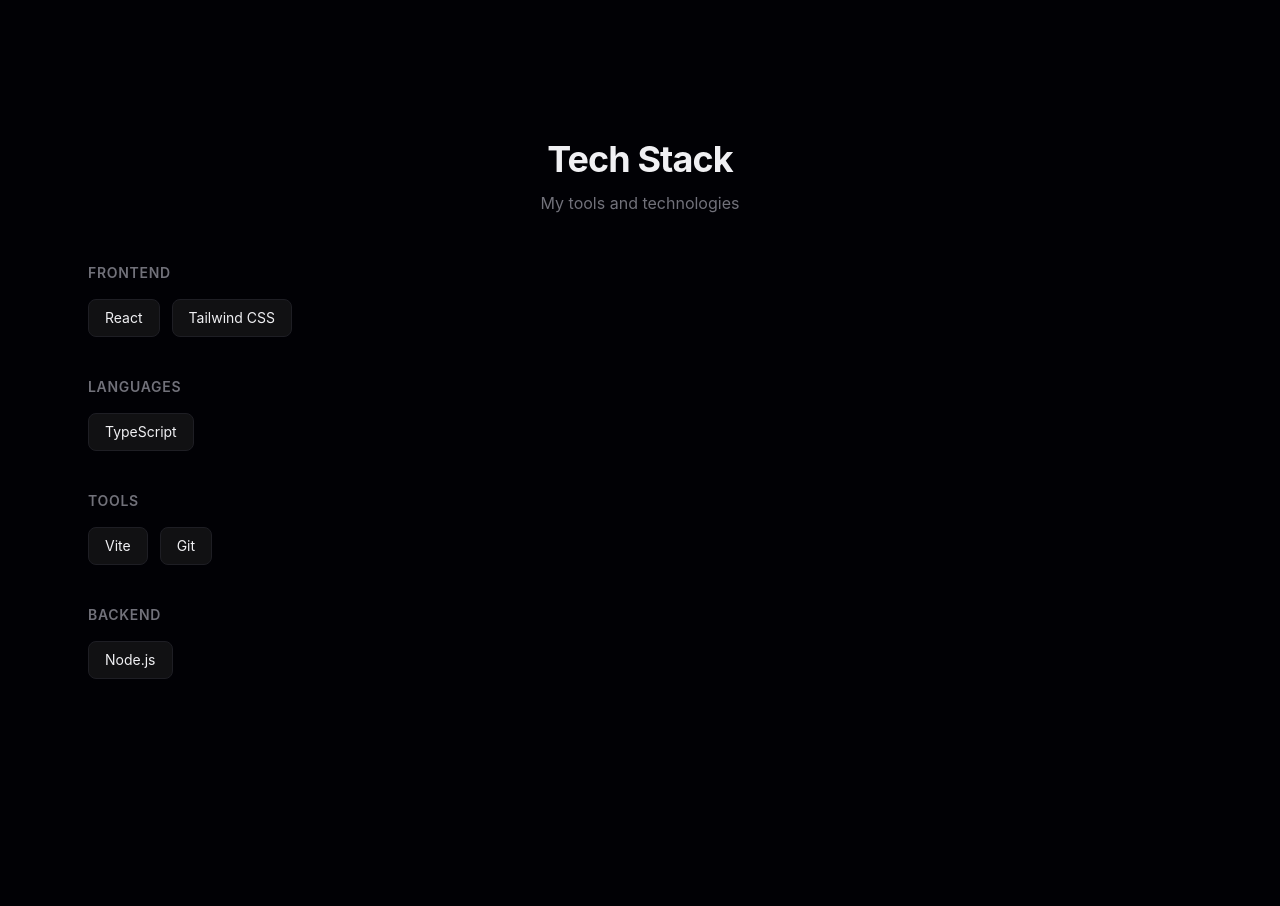
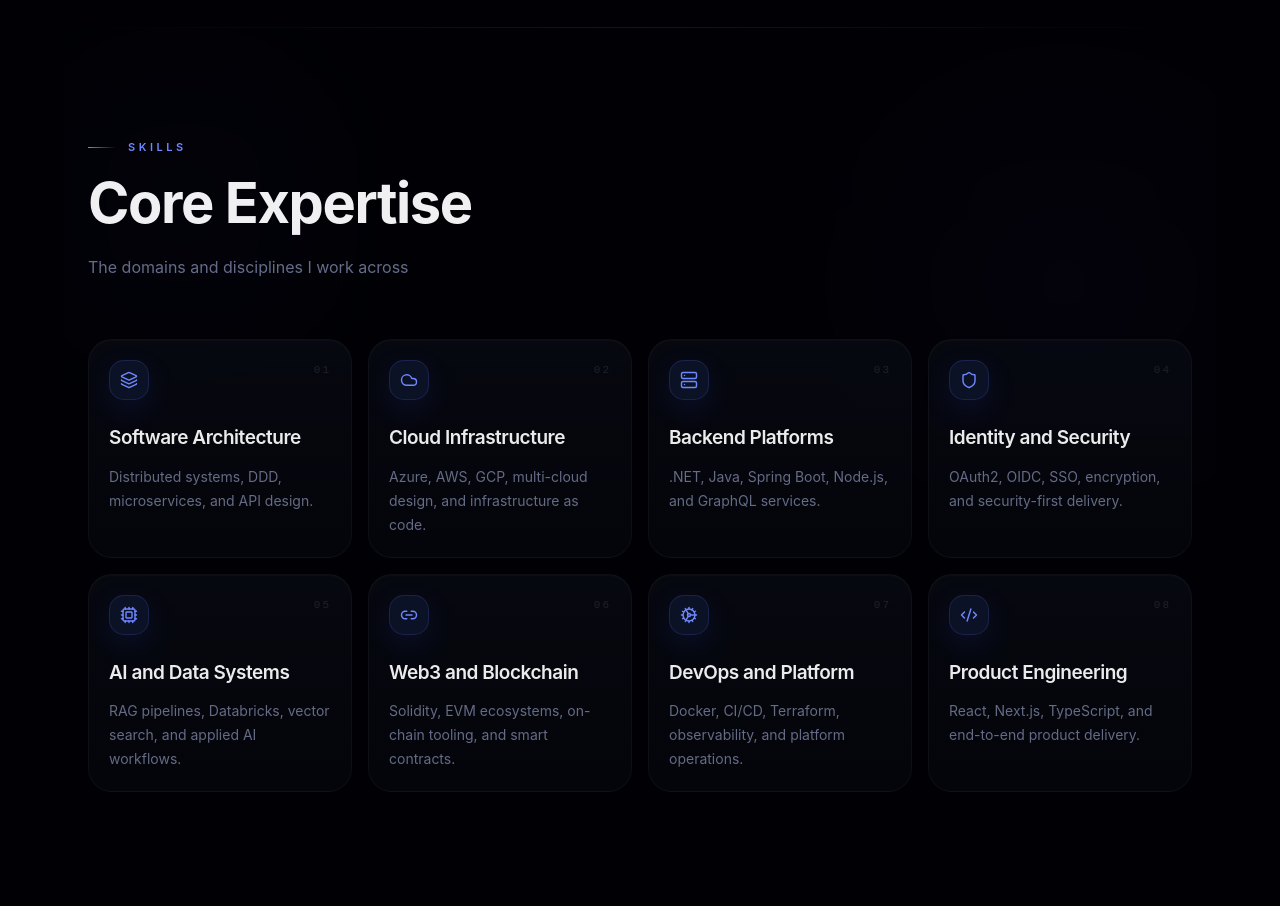
Before and after one commit to SaveliyDanko/savadanko-web, a React (Vite) app: page / in a window 1280 px wide. Shown: the part 1880-2786 px from the top of the page. Built offline with nearby package versions, Linux system fonts and the light colour scheme.

Commit message:
feat: add core expertise section

```diff
--- /dev/null
+++ b/src/data/coreExpertise.ts
@@ -0,0 +1,67 @@
+export type CoreExpertiseIcon =
+  | "layers"
+  | "cloud"
+  | "server"
+  | "shield"
+  | "cpu"
+  | "link2"
+  | "cog"
+  | "code2";
+
+export interface CoreExpertiseItem {
+  id: string;
+  title: string;
+  description: string;
+  icon: CoreExpertiseIcon;
+}
+
+export const coreExpertiseItems: CoreExpertiseItem[] = [
+  {
+    id: "01",
+    title: "Software Architecture",
+    description: "Distributed systems, DDD, microservices, and API design.",
+    icon: "layers",
+  },
+  {
+    id: "02",
+    title: "Cloud Infrastructure",
+    description: "Azure, AWS, GCP, multi-cloud design, and infrastructure as code.",
+    icon: "cloud",
+  },
+  {
+    id: "03",
+    title: "Backend Platforms",
+    description: ".NET, Java, Spring Boot, Node.js, and GraphQL services.",
+    icon: "server",
+  },
+  {
+    id: "04",
+    title: "Identity and Security",
+    description: "OAuth2, OIDC, SSO, encryption, and security-first delivery.",
+    icon: "shield",
+  },
+  {
+    id: "05",
+    title: "AI and Data Systems",
+    description: "RAG pipelines, Databricks, vector search, and applied AI workflows.",
+    icon: "cpu",
+  },
+  {
+    id: "06",
+    title: "Web3 and Blockchain",
+    description: "Solidity, EVM ecosystems, on-chain tooling, and smart contracts.",
+    icon: "link2",
+  },
+  {
+    id: "07",
+    title: "DevOps and Platform",
+    description: "Docker, CI/CD, Terraform, observability, and platform operations.",
+    icon: "cog",
+  },
+  {
+    id: "08",
+    title: "Product Engineering",
+    description: "React, Next.js, TypeScript, and end-to-end product delivery.",
+    icon: "code2",
+  },
+];
--- a/src/pages/HomePage.tsx
+++ b/src/pages/HomePage.tsx
@@ -1,11 +1,18 @@
-import { Hero, About, TechStack, Projects, Experience, Contact } from "@/sections";
+import {
+  Hero,
+  About,
+  CoreExpertise,
+  Projects,
+  Experience,
+  Contact,
+} from "@/sections";
 
 export function HomePage() {
   return (
     <>
       <Hero />
       <About />
-      <TechStack />
+      <CoreExpertise />
       <Projects />
       <Experience />
       <Contact />
--- /dev/null
+++ b/src/sections/CoreExpertise/CoreExpertise.tsx
@@ -0,0 +1,90 @@
+import {
+  Cloud,
+  Code2,
+  Cog,
+  Cpu,
+  Layers,
+  Link2,
+  Server,
+  Shield,
+} from "lucide-react";
+import { motion } from "framer-motion";
+import { Section } from "@/components/layout";
+import {
+  coreExpertiseItems,
+  type CoreExpertiseIcon,
+} from "@/data/coreExpertise";
+
+const iconMap = {
+  layers: Layers,
+  cloud: Cloud,
+  server: Server,
+  shield: Shield,
+  cpu: Cpu,
+  link2: Link2,
+  cog: Cog,
+  code2: Code2,
+} satisfies Record<CoreExpertiseIcon, typeof Layers>;
+
+export function CoreExpertise() {
+  return (
+    <Section id="core-expertise" className="relative overflow-hidden">
+      <div className="pointer-events-none absolute inset-x-6 top-0 h-px bg-gradient-to-r from-transparent via-primary/16 to-transparent" />
+      <div className="pointer-events-none absolute left-10 top-24 h-40 w-40 rounded-full bg-[#6884ff]/8 blur-[110px]" />
+      <div className="pointer-events-none absolute right-10 top-36 h-56 w-56 rounded-full bg-primary/8 blur-[130px]" />
+
+      <div className="relative">
+        <div className="max-w-lg">
+          <div className="flex items-center gap-3">
+            <span className="h-px w-7 bg-gradient-to-r from-[#6f87ff] to-transparent" />
+            <span className="text-[11px] font-semibold uppercase tracking-[0.32em] text-[#6f87ff]">
+              Skills
+            </span>
+          </div>
+
+          <h2 className="mt-5 text-4xl font-bold tracking-tight sm:text-5xl lg:text-[56px]">
+            Core Expertise
+          </h2>
+
+          <p className="mt-5 text-[15px] leading-8 text-[#656c89] sm:text-base">
+            The domains and disciplines I work across
+          </p>
+        </div>
+
+        <div className="mt-14 grid gap-4 md:grid-cols-2 lg:grid-cols-4">
+          {coreExpertiseItems.map((item, index) => {
+            const Icon = iconMap[item.icon];
+
+            return (
+              <motion.article
+                key={item.id}
+                className="group min-h-[152px] rounded-[24px] border border-white/[0.04] bg-[linear-gradient(180deg,rgba(8,10,19,0.78),rgba(4,5,11,0.96))] px-5 py-5 shadow-[inset_0_1px_0_rgba(255,255,255,0.02)] transition-colors duration-300 hover:border-[#5f77ff]/16"
+                initial={{ opacity: 0, y: 24 }}
+                whileInView={{ opacity: 1, y: 0 }}
+                viewport={{ once: true, amount: 0.3 }}
+                transition={{ duration: 0.45, delay: index * 0.06 }}
+                whileHover={{ y: -4 }}
+              >
+                <div className="flex items-start justify-between gap-4">
+                  <div className="flex h-10 w-10 items-center justify-center rounded-[15px] border border-[#5f77ff]/18 bg-[#11182f]/70 text-[#6f87ff] shadow-[0_10px_30px_rgba(61,89,255,0.12)]">
+                    <Icon size={18} strokeWidth={1.9} />
+                  </div>
+                  <span className="pt-0.5 font-mono text-[11px] tracking-[0.18em] text-white/10">
+                    {item.id}
+                  </span>
+                </div>
+
+                <h3 className="mt-6 text-[18px] font-semibold tracking-tight text-white/92 sm:text-[19px]">
+                  {item.title}
+                </h3>
+                <p className="mt-3 text-sm leading-6 text-[#646b85]">
+                  {item.description}
+                </p>
+              </motion.article>
+            );
+          })}
+        </div>
+      </div>
+    </Section>
+  );
+}
--- /dev/null
+++ b/src/sections/CoreExpertise/index.ts
@@ -0,0 +1 @@
+export { CoreExpertise } from "./CoreExpertise";
--- a/src/sections/index.ts
+++ b/src/sections/index.ts
@@ -1,5 +1,6 @@
 export { Hero } from "./Hero";
 export { About } from "./About";
+export { CoreExpertise } from "./CoreExpertise";
 export { TechStack } from "./TechStack";
 export { Projects } from "./Projects";
 export { Experience } from "./Experience";
```
Also changed, not shown: references/CoreExpertise.png (added).
